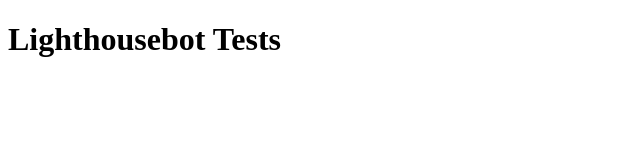
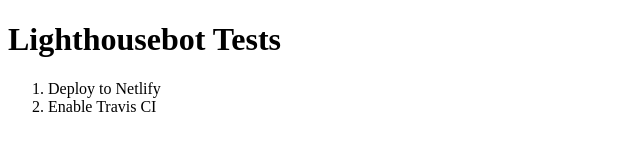
Before and after one commit to jbmoelker/demo-travis-wait-on-netlify, a website: page src/client/index.html in a window 1280 px wide. Shown: the whole page, without its empty margins (0-640 px from the left). Drawn offline with Linux system fonts and the light colour scheme.

Commit message:
Trigger Travis

```diff
--- a/src/client/index.html
+++ b/src/client/index.html
@@ -6,5 +6,9 @@
   </head>
   <body>
     <h1>Lighthousebot Tests</h1>
+    <ol>
+        <li>Deploy to Netlify</li>
+        <li>Enable Travis CI</li>
+    </ol>
   </body>
 </html>
```
